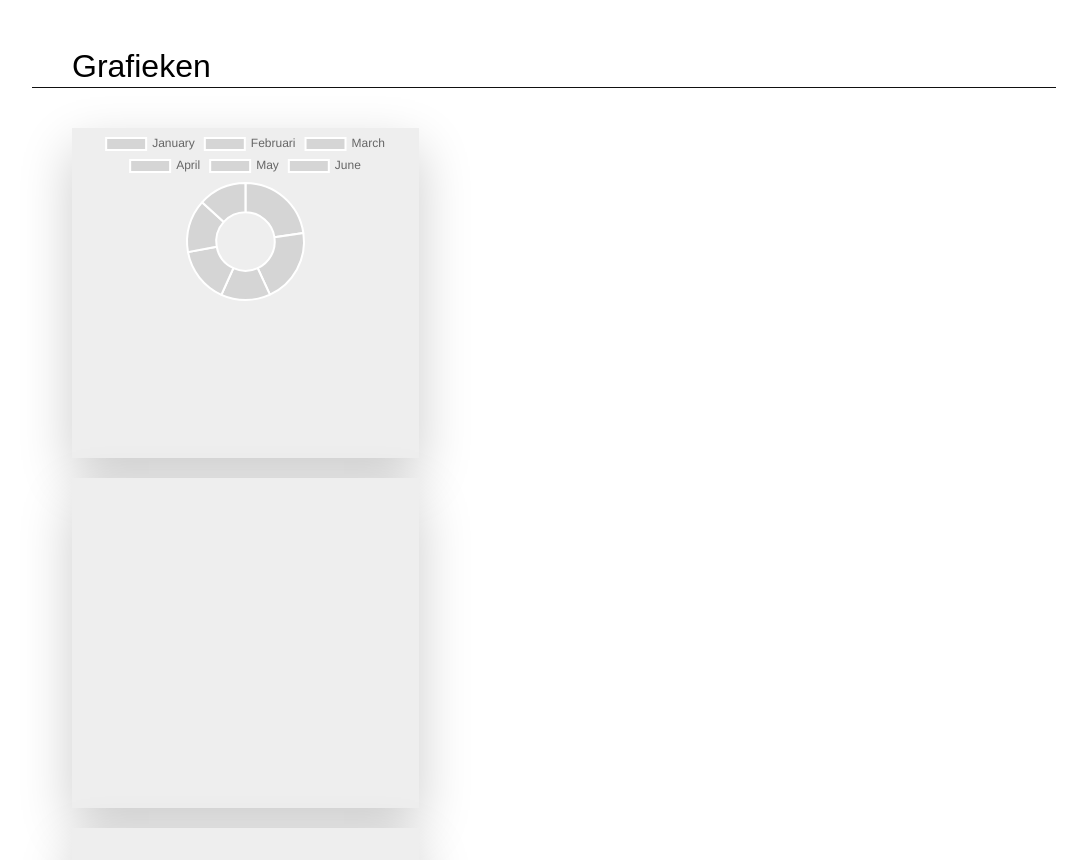
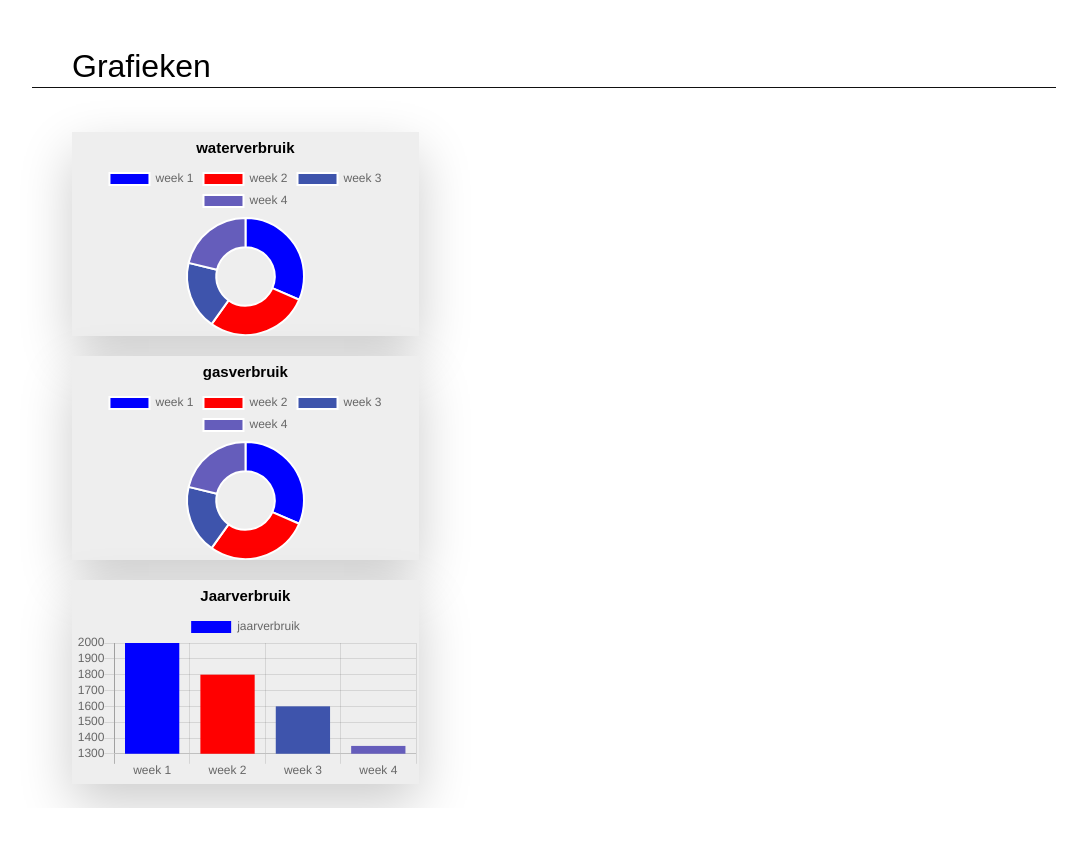
Before and after one commit to alberkint06/bo-web-opdr, a plain HTML site: page bo-web-opdr/index.html in a window 1280 px wide. Shown: the part 1940-2800 px from the top of the page, without its empty margins (96-1183 px from the left). After the commit the page ends 2748 px from the top, so only its background shows below. Drawn offline with nearby package versions, Linux system fonts and the light colour scheme; no server answers.

Commit message:
update grafieken

```diff
--- a/bo-web-opdr/css/style.css
+++ b/bo-web-opdr/css/style.css
@@ -56,6 +56,7 @@ body > article{
 .dashboard{
     width: 100%;
     height: 85vh;
+    align-items: center;
     display: grid;
     grid-template-columns: repeat(12, 1fr);
     grid-template-rows: repeat(12, 1fr);
@@ -125,10 +126,8 @@ body > article > div{
     size: 200%;
 }
 
-.card{
-    background: #eee;
-    width: 30rem;
-    height: 50%;
-    flex-grow: 1;
-    box-shadow: 0 2rem 5rem rgba(0,0,0,0.2);
+.title{
+    display: flex;
+    justify-content: center;
+    padding: 7px;
 }
--- a/bo-web-opdr/index.html
+++ b/bo-web-opdr/index.html
@@ -72,10 +72,17 @@
         <main class="dashboard">
             <section class="section--first">
             <article class="card">
+                <h2 class="title">waterverbruik</h2>
                 <canvas id="js--grafiek1"></canvas>
             </article>
-            <article class="card"></article>
-            <article class="card"></article>
+            <article class="card">
+                <h2 class="title"> gasverbruik</h2>
+                <canvas id="js--grafiek2"></canvas>
+            </article>
+            <article class="card">
+                <h2 class="title"> Jaarverbruik</h2>
+                <canvas id="js--grafiek3"></canvas>
+            </article>
         </section>
         </main>
     </body>
--- a/bo-web-opdr/js/app.js
+++ b/bo-web-opdr/js/app.js
@@ -42,13 +42,12 @@ function startTime(){
   }
   const block = document.getElementById("block");
 
+
 const labels = [
-  'January',
-  'Februari',
-  'March',
-  'April',
-  'May',
-  'June',
+"week 1",
+"week 2",
+"week 3",
+"week 4"
 ];
 
 const consoles = {
@@ -56,8 +55,8 @@ const consoles = {
   datasets:[
       {
           label: "verbruik",
-          data: [2000, 1800, 1200, 1350, 1284, 1174],
-          backgroundColors: ['#13005A', '#3A1078', '#3E54AC', '#655DBB']
+          data: [2000, 1800, 1200, 1350,],
+          backgroundColor: ['#0000ff', '#FF0000', '#3E54AC', '#655DBB']
       }
 
   ]
@@ -69,3 +68,53 @@ const config = {
 }
 
 const chart1 = new Chart(document.getElementById("js--grafiek1"), config);
+
+const labels2 = [
+"week 1",
+"week 2",
+"week 3",
+"week 4",
+];
+
+const gas = {
+  labels: labels2,
+  datasets:[
+      {
+          label: "gasverbruik",
+          data: [2000, 1800, 1200, 1350],
+          backgroundColor: ['#0000ff', '#FF0000', '#3E54AC', '#655DBB']
+      }
+
+  ]
+}
+const config1 = {
+  type: 'doughnut',
+  data: gas,
+}
+
+const chart2 = new Chart(document.getElementById("js--grafiek2"), config1)
+
+const labels3 = [
+  "week 1",
+  "week 2",
+  "week 3",
+  "week 4",
+  ];
+
+  const jaar = {
+    labels: labels3,
+    datasets:[
+        {
+            label: "jaarverbruik",
+            data: [2000, 1800, 1600, 1350],
+            backgroundColor: ['#0000ff', '#FF0000', '#3E54AC', '#655DBB']
+        }
+
+    ]
+  }
+  const config3 = {
+    type: 'bar',
+    data: jaar,
+  }
+
+  const chart3 = new Chart(document.getElementById("js--grafiek3"), config3)
```
